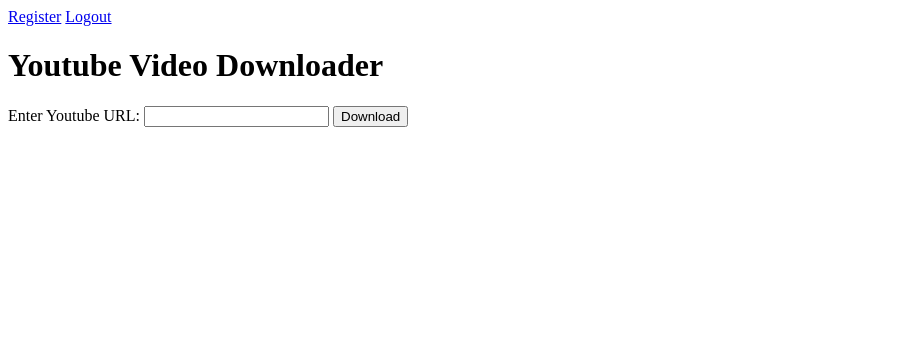
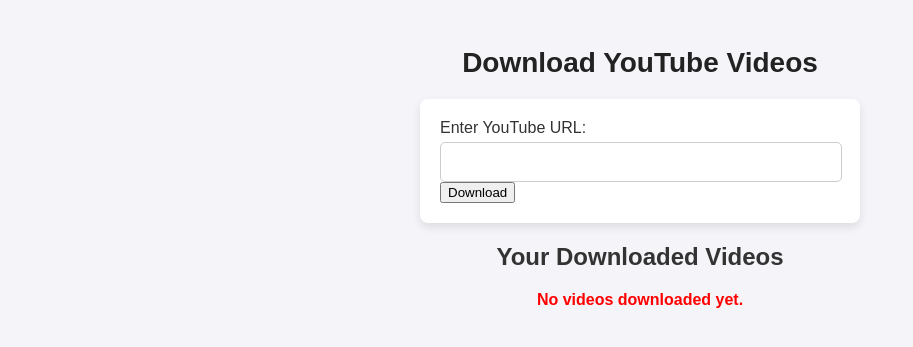
Before and after one commit to Ismai21k/Youtube-downloader, a Django app: page /you/ in a window 1280 px wide. Shown: the top 347 px of the page, without its empty margins (0-913 px from the left). Run offline with Django 5.2, Linux system fonts and the light colour scheme.

Commit message:
add some new changes

```diff
--- a/Apps/templates/Apps/youtube.html
+++ b/Apps/templates/Apps/youtube.html
@@ -1,42 +1,83 @@
 <!DOCTYPE html>
-<html>
+<html lang="en">
 <head>
-
     <meta charset="UTF-8">
-        <meta name="viewpoint" content="width=device-width, initial-scale=1.0">
+    {% load static %}
+    <link rel="stylesheet" type="text/css" href="{% static 'css/style.css' %}">
+    <meta name="viewport" content="width=device-width, initial-scale=1.0">
+    <title>Downloaded Videos</title>
 </head>
 <body>
-        {% if messages %}
-            {% for message in messages %}
-            <p style="color:red;">{{ message }}</p>
-            {% endfor %}
+    {% if user.is_authenticated %}
+
+        <a href="{% url 'user_logout' %}">Logout</a>
+        <p>Welcome, {{ user.first_name }} - {{ user.last_name }}</p>
+
     {% endif %}
-        <a href="{% url 'register' %}">Register</a>
-        <a href="{% url 'user_logout' %}">Logout</a>
-        <h1>Youtube Video Downloader</h1>
-        {% if user.is_authenticated %}
-            <p>Welcome, {{ user.first_name }} {{ user.last_name }}</p>
-        {% endif %}
-        <form  method="POST">
+    <h1>Download YouTube Videos</h1>
+
+    <form method="post">
         {% csrf_token %}
-            <label for="link">Enter Youtube URL:</label>
+        <label for="link">Enter YouTube URL:</label>
         <input type="text" id="link" name="link" required>
-            <input type="submit" value="Download">
+        <button type="submit">Download</button>
     </form>
 
     {% if error_message %}
         <p style="color: red;">{{ error_message }}</p>
     {% endif %}
 
-        {% if video_url %}
-            <h3>Download Successful! 🎉</h3>
-            <video width="640" height="360" controls>
-                <source src="{{ video_url }}" type="video/mp4">
+    <h2>Your Downloaded Videos</h2>
+
+    {% if videos %}
+        <ul>
+            {% for video in videos %}
+                <li>
+                    <p><strong>{{ video.title }}</strong></p>
+                    <video width="400" controls>
+                        <source src="{{ video.file.url }}" type="video/mp4">
                         Your browser does not support the video tag.
                     </video>
+                    <br>
+                    <a href="{{ video.file.url }}" download>Download</a>
 
+                    <!-- Delete Button -->
+                    <form action="{% url 'delete_video' video.id %}" method="post" style="display: inline;">
+                        {% csrf_token %}
+                        <button type="submit" style="color: red;">Delete</button>
+                    </form>
+                </li>
+            {% endfor %}
+        </ul>
+    {% else %}
+        <p>No videos downloaded yet.</p>
     {% endif %}
+    <script>
+        document.addEventListener("DOMContentLoaded", function () {
+            let form = document.querySelector("form");
+            let input = document.getElementById("link");
+            let loadingMessage = document.createElement("p");
 
+            // Create and style the loading message
+            loadingMessage.innerText = "Loading video...";
+            loadingMessage.classList.add("loading");
+            form.appendChild(loadingMessage);
+            loadingMessage.style.display = "none"; // Hide initially
+
+            form.addEventListener("submit", function () {
+                if (input.value.trim() !== "") {
+                    loadingMessage.style.display = "block"; // Show loading message
+                }
+            });
+
+            // Add event listener to all video elements
+            document.querySelectorAll("video").forEach(video => {
+                video.addEventListener("loadeddata", function () {
+                    loadingMessage.style.display = "none"; // Hide loading message when video is ready
+                });
+            });
+        });
+    </script>
 
 </body>
 </html>
```
Lines whose indentation alone changed are shown as unchanged.
